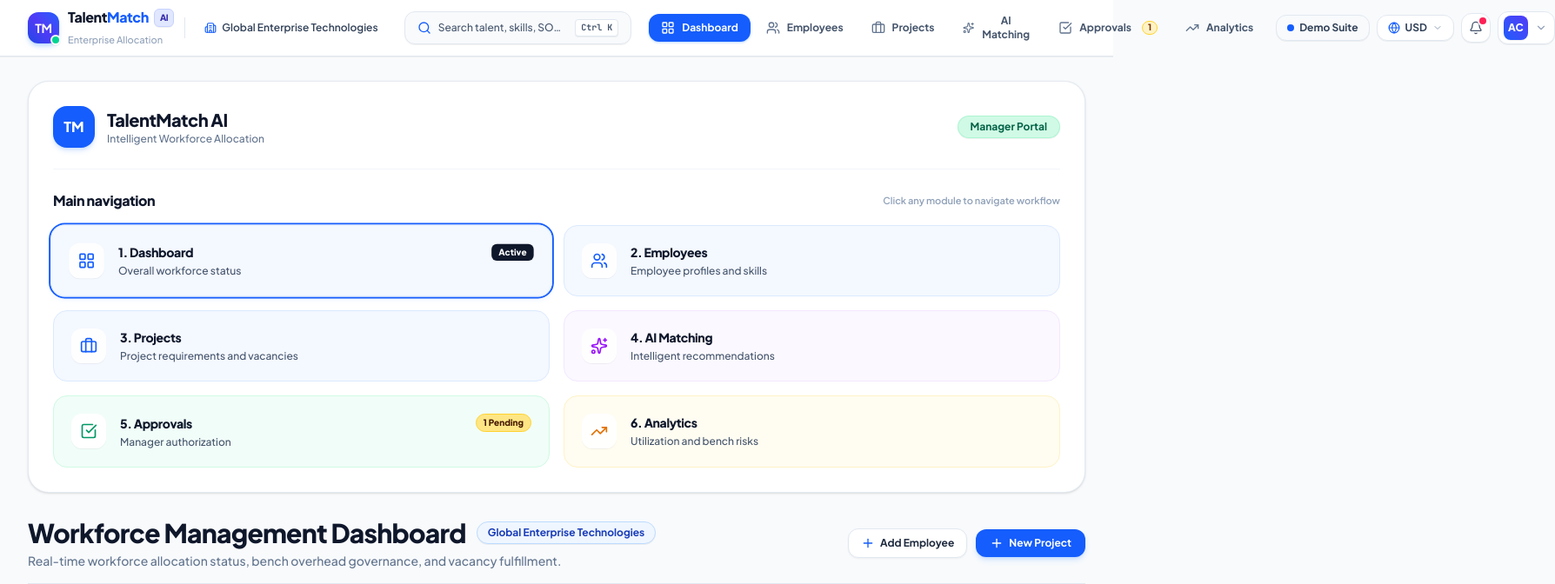
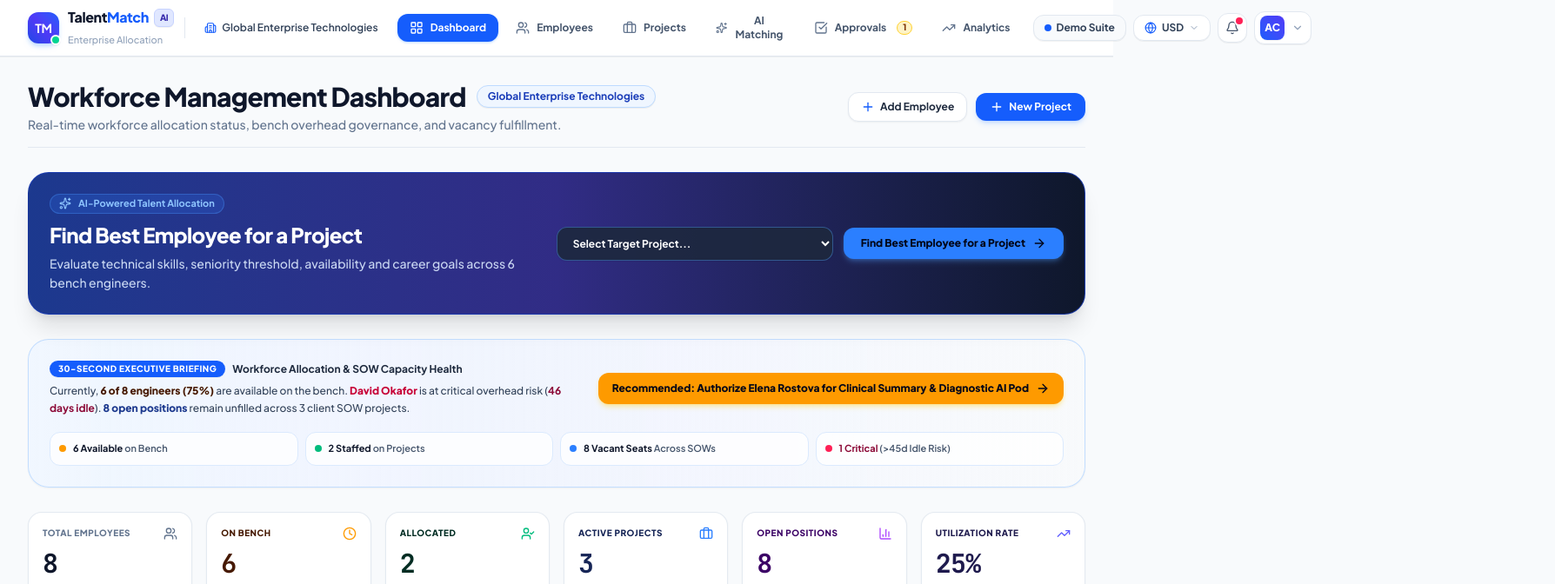
Before and after one commit to nptharunpranav02/TalentMatch, a React (Vite) app in the folder frontend/: page / in a window 1280 px wide. Shown: the top 672 px of the page at 87% size, 1788 px wide, since content can reach past the window. Built offline with nearby package versions, Linux system fonts and the light colour scheme.

Commit message:
feat: streamline 6-section navigation, add 30-sec judge executive briefing, and connect continuous allocation workflow

```diff
--- a/frontend/src/App.jsx
+++ b/frontend/src/App.jsx
@@ -1,7 +1,6 @@
 import EditEmployeeModal from "./components/EditEmployeeModal";
 import EditProjectModal from "./components/EditProjectModal";
 import DemoTestingDrawer from "./components/DemoTestingDrawer";
-import WorkflowNavigationHub from "./components/WorkflowNavigationHub";
 import Analytics from "./pages/Analytics";
 import React, { useState, useEffect } from "react";
 import Navbar from "./components/Navbar";
@@ -187,12 +186,7 @@ function TalentMatchMain() {
 
       {/* Main Content Area */}
       <main className="flex-1 max-w-7xl w-full mx-auto px-4 sm:px-6 lg:px-8 py-7">
-        {/* Redesigned Workflow Navigation Hub (Exact User Specification) */}
-        <WorkflowNavigationHub
-          activeTab={activeTab}
-          setActiveTab={setActiveTab}
-          pendingCount={pendingApprovalsCount}
-        />
+
 
 
         {activeTab === "dashboard" && (
@@ -239,6 +233,7 @@ function TalentMatchMain() {
             projects={projects}
             selectedProjectId={selectedProjectForMatch}
             setSelectedProjectId={setSelectedProjectForMatch}
+            setActiveTab={setActiveTab}
             onAllocationProposed={loadAllData}
             onOpenCandidateDrawer={(emp) => setDrawerEmployee(emp)}
             onOpenCompareModal={(proj, a, b) => setCompareModalData({ project: proj, candidateA: a, candidateB: b })}
@@ -248,6 +243,7 @@ function TalentMatchMain() {
         {activeTab === "approvals" && (
           <Approvals
             allocations={allocations}
+            setActiveTab={setActiveTab}
             onAllocationReviewed={loadAllData}
           />
         )}
--- a/frontend/src/components/Navbar.jsx
+++ b/frontend/src/components/Navbar.jsx
@@ -161,7 +161,7 @@ export default function Navbar({ activeTab, setActiveTab, pendingCount, onOpenCo
             </div>
 
             {/* 2.1: Quick Search with Generous Minimum Width */}
-            <div className="hidden md:flex items-center flex-1 max-w-xs lg:max-w-sm justify-center mx-2">
+            <div className="hidden 2xl:flex items-center flex-1 max-w-xs justify-center mx-2">
               <button
                 onClick={onOpenCommandPalette}
                 className="w-full flex items-center justify-between gap-2 px-3.5 py-2 rounded-xl border border-slate-200 bg-slate-50 hover:bg-slate-100 text-slate-400 hover:text-slate-600 text-xs transition-colors cursor-pointer shadow-2xs"
@@ -177,7 +177,7 @@ export default function Navbar({ activeTab, setActiveTab, pendingCount, onOpenCo
             </div>
 
             {/* Navigation Links with Balanced, Consistent Active Styling */}
-            <nav className="hidden xl:flex items-center gap-1">
+            <nav className="hidden md:flex items-center gap-1 sm:gap-1.5">
               {navItems.map((item) => {
                 const Icon = item.icon;
                 const isActive = activeTab === item.id;
--- a/frontend/src/pages/AIMatching.jsx
+++ b/frontend/src/pages/AIMatching.jsx
@@ -9,6 +9,7 @@ export default function AIMatching({
   projects,
   selectedProjectId,
   setSelectedProjectId,
+  setActiveTab,
   onAllocationProposed,
   onOpenCandidateDrawer,
   onOpenCompareModal
@@ -60,6 +61,9 @@ export default function AIMatching({
       await onAllocationProposed();
     }
     await fetchRecommendations(currentProject.id);
+    if (!allocationPayload.directAuthorize && setActiveTab) {
+      setTimeout(() => setActiveTab("approvals"), 700);
+    }
     setTimeout(() => setToastMessage(null), 4000);
   };
 
--- a/frontend/src/pages/Approvals.jsx
+++ b/frontend/src/pages/Approvals.jsx
@@ -3,8 +3,8 @@ import { CheckCircle2, XCircle, Clock, ShieldCheck, UserCheck, Calendar, ArrowRi
 import { api } from "../services/api";
 import ConfirmActionModal from "../components/ConfirmActionModal";
 
-export default function Approvals({ allocations, onAllocationReviewed }) {
-  const [activeTab, setActiveTab] = useState("PENDING");
+export default function Approvals({ allocations, onAllocationReviewed, setActiveTab }) {
+  const [approvalTab, setApprovalTab] = useState("PENDING");
   const [notesMap, setNotesMap] = useState({});
   const [startDateMap, setStartDateMap] = useState({});
   const [processingId, setProcessingId] = useState(null);
@@ -14,7 +14,7 @@ export default function Approvals({ allocations, onAllocationReviewed }) {
   const pendingAllocations = allocations.filter((a) => a.status === "PENDING_APPROVAL");
   const historyAllocations = allocations.filter((a) => a.status !== "PENDING_APPROVAL");
 
-  const displayed = activeTab === "PENDING" ? pendingAllocations : historyAllocations;
+  const displayed = approvalTab === "PENDING" ? pendingAllocations : historyAllocations;
 
   const handleReview = async (allocationId, decision) => {
     setProcessingId(allocationId);
@@ -59,14 +59,37 @@ export default function Approvals({ allocations, onAllocationReviewed }) {
           <p className="text-xs sm:text-sm text-slate-500 mt-1 font-medium">
             Review AI recommended talent proposals, verify billing rates, and authorize project SOW allocations.
           </p>
+          <div className="flex items-center gap-2 pt-2 text-xs font-bold">
+            <span className="text-slate-400 font-medium">Workflow:</span>
+            <button
+              onClick={() => setActiveTab && setActiveTab("dashboard")}
+              className="text-blue-600 hover:text-blue-800 underline cursor-pointer"
+            >
+              ← Back to Dashboard
+            </button>
+            <span className="text-slate-300">•</span>
+            <button
+              onClick={() => setActiveTab && setActiveTab("matching")}
+              className="text-indigo-600 hover:text-indigo-800 underline cursor-pointer"
+            >
+              AI Matching Engine →
+            </button>
+            <span className="text-slate-300">•</span>
+            <button
+              onClick={() => setActiveTab && setActiveTab("analytics")}
+              className="text-amber-700 hover:text-amber-900 underline cursor-pointer"
+            >
+              Workforce Analytics →
+            </button>
+          </div>
         </div>
 
         {/* Tab Toggle */}
         <div className="inline-flex rounded-xl border border-slate-200 bg-white p-1 text-xs font-bold shadow-2xs">
           <button
-            onClick={() => setActiveTab("PENDING")}
+            onClick={() => setApprovalTab("PENDING")}
             className={`flex items-center gap-1.5 px-3.5 py-1.5 rounded-lg transition-all cursor-pointer ${
-              activeTab === "PENDING"
+              approvalTab === "PENDING"
                 ? "bg-blue-600 text-white shadow-xs"
                 : "text-slate-600 hover:text-slate-900 hover:bg-slate-50"
             }`}
@@ -74,16 +97,16 @@ export default function Approvals({ allocations, onAllocationReviewed }) {
             <span>Pending Review</span>
             {pendingAllocations.length > 0 && (
               <span className={`px-1.5 py-0.2 rounded-full text-[10px] font-bold ${
-                activeTab === "PENDING" ? "bg-amber-400 text-amber-950" : "bg-amber-100 text-amber-900 border border-amber-300"
+                approvalTab === "PENDING" ? "bg-amber-400 text-amber-950" : "bg-amber-100 text-amber-900 border border-amber-300"
               }`}>
                 {pendingAllocations.length}
               </span>
             )}
           </button>
           <button
-            onClick={() => setActiveTab("HISTORY")}
+            onClick={() => setApprovalTab("HISTORY")}
             className={`px-3.5 py-1.5 rounded-lg transition-all cursor-pointer ${
-              activeTab === "HISTORY"
+              approvalTab === "HISTORY"
                 ? "bg-blue-600 text-white shadow-xs"
                 : "text-slate-600 hover:text-slate-900 hover:bg-slate-50"
             }`}
@@ -98,10 +121,10 @@ export default function Approvals({ allocations, onAllocationReviewed }) {
         <div className="p-12 text-center bg-white rounded-2xl border border-slate-200 shadow-sm">
           <CheckCircle2 className="h-10 w-10 text-emerald-500 mx-auto mb-3" />
           <h3 className="text-base font-bold text-slate-900">
-            {activeTab === "PENDING" ? "All caught up! Zero pending allocations" : "No review history recorded yet"}
+            {approvalTab === "PENDING" ? "All caught up! Zero pending allocations" : "No review history recorded yet"}
           </h3>
           <p className="text-xs text-slate-500 mt-1 max-w-md mx-auto">
-            {activeTab === "PENDING"
+            {approvalTab === "PENDING"
               ? "Proposals submitted from the Matching tab will appear here for managerial sign-off and audit tracking."
               : "Decisions made on allocations will be archived here for compliance auditing and SOC2 compliance."}
           </p>
--- a/frontend/src/pages/Dashboard.jsx
+++ b/frontend/src/pages/Dashboard.jsx
@@ -106,7 +106,7 @@ export default function Dashboard({
             <span>AI-Powered Talent Allocation</span>
           </div>
           <h2 className="text-xl sm:text-2xl font-black tracking-tight text-white">
-            Match Available Bench Talent to Open Projects
+            Find Best Employee for a Project
           </h2>
           <p className="text-xs sm:text-sm text-blue-100/90 mt-1.5 leading-relaxed font-medium">
             Evaluate technical skills, seniority threshold, availability and career goals across {benchEmployees.length} bench engineers.
@@ -136,9 +136,74 @@ export default function Dashboard({
             onClick={() => setActiveTab("matching")}
             className="px-5 py-2.5 rounded-xl bg-blue-500 hover:bg-blue-400 text-slate-950 font-black text-xs transition-all shadow-md shadow-blue-400/30 cursor-pointer flex items-center justify-center gap-2 hover:scale-[1.02]"
           >
-            <span>Find Best Matches</span>
+            <span>Find Best Employee for a Project</span>
             <ArrowRight className="h-4 w-4" />
           </button>
+        </div>
+      </div>
+
+      {/* 30-Second Executive Summary & Guided Manager Action (Judges Fast-Track) */}
+      <div className="p-5 sm:p-6 rounded-3xl bg-gradient-to-r from-blue-50/90 via-indigo-50/70 to-slate-50 border border-blue-200/90 shadow-xs space-y-3.5">
+        <div className="flex flex-col lg:flex-row lg:items-center justify-between gap-4">
+          <div className="space-y-1.5 flex-1">
+            <div className="flex items-center gap-2 flex-wrap">
+              <span className="px-2.5 py-0.5 rounded-full bg-blue-600 text-white font-black text-[10px] uppercase tracking-wider shadow-2xs">
+                30-Second Executive Briefing
+              </span>
+              <span className="text-xs font-bold text-slate-800">
+                Workforce Allocation & SOW Capacity Health
+              </span>
+            </div>
+            <p className="text-xs text-slate-700 font-medium leading-relaxed max-w-4xl">
+              Currently, <strong className="text-amber-950 font-extrabold">{benchEmployees.length} of {totalEmployees} engineers ({benchRate}%)</strong> are available on the bench. <strong className="text-rose-700 font-extrabold">{longestBenchEmployees[0]?.name || "Senior staff"}</strong> is at critical overhead risk (<strong className="text-rose-900">{getDaysOnBench(longestBenchEmployees[0]?.benchSince)} days idle</strong>). <strong className="text-blue-900 font-extrabold">{openPositions} open positions</strong> remain unfilled across {openProjects.length} client SOW projects.
+            </p>
+          </div>
+
+          <div className="flex items-center gap-2.5 self-start lg:self-auto shrink-0">
+            {pendingApprovals.length > 0 ? (
+              <button
+                onClick={() => setActiveTab("approvals")}
+                className="inline-flex items-center gap-2 px-4 py-2.5 rounded-xl bg-amber-500 hover:bg-amber-600 text-slate-950 font-black text-xs transition-all shadow-md shadow-amber-300/40 cursor-pointer hover:scale-[1.02]"
+              >
+                <span>Recommended: Authorize {pendingApprovals[0]?.employeeName} for {pendingApprovals[0]?.projectName}</span>
+                <ArrowRight className="h-4 w-4" />
+              </button>
+            ) : (
+              <button
+                onClick={() => {
+                  if (unfilledProjects[0]) {
+                    setSelectedProjectForMatch(unfilledProjects[0].id);
+                  }
+                  setActiveTab("matching");
+                }}
+                className="inline-flex items-center gap-2 px-4 py-2.5 rounded-xl bg-blue-600 hover:bg-blue-700 text-white font-black text-xs transition-all shadow-md shadow-blue-400/30 cursor-pointer hover:scale-[1.02]"
+              >
+                <Sparkles className="h-4 w-4" />
+                <span>Fill Vacancies in {unfilledProjects[0]?.name || "Open Projects"}</span>
+                <ArrowRight className="h-4 w-4" />
+              </button>
+            )}
+          </div>
+        </div>
+
+        {/* Quick Question-Answer Breakdown Pill Row */}
+        <div className="grid grid-cols-2 sm:grid-cols-4 gap-2 pt-1 text-[11px] font-semibold text-slate-600">
+          <div className="bg-white/80 p-2.5 rounded-xl border border-blue-100 flex items-center gap-2">
+            <span className="h-2 w-2 rounded-full bg-amber-500 shrink-0"></span>
+            <span><strong className="text-slate-900 font-bold">{benchEmployees.length} Available</strong> on Bench</span>
+          </div>
+          <div className="bg-white/80 p-2.5 rounded-xl border border-blue-100 flex items-center gap-2">
+            <span className="h-2 w-2 rounded-full bg-emerald-500 shrink-0"></span>
+            <span><strong className="text-slate-900 font-bold">{allocatedEmployees.length} Staffed</strong> on Projects</span>
+          </div>
+          <div className="bg-white/80 p-2.5 rounded-xl border border-blue-100 flex items-center gap-2">
+            <span className="h-2 w-2 rounded-full bg-blue-500 shrink-0"></span>
+            <span><strong className="text-slate-900 font-bold">{openPositions} Vacant Seats</strong> Across SOWs</span>
+          </div>
+          <div className="bg-white/80 p-2.5 rounded-xl border border-blue-100 flex items-center gap-2">
+            <span className="h-2 w-2 rounded-full bg-rose-500 shrink-0"></span>
+            <span><strong className="text-rose-900 font-bold">{agingCritical} Critical</strong> ({">"}45d Idle Risk)</span>
+          </div>
         </div>
       </div>
 
```
